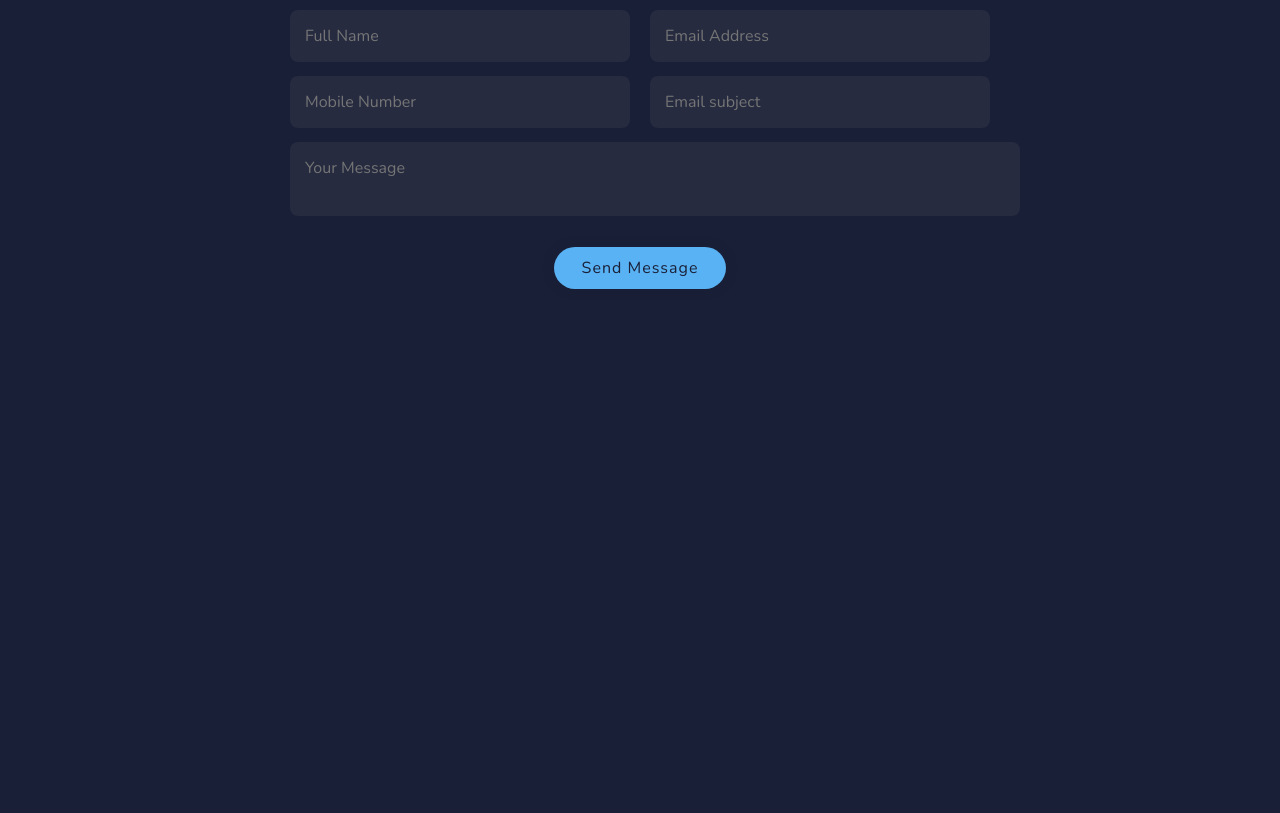
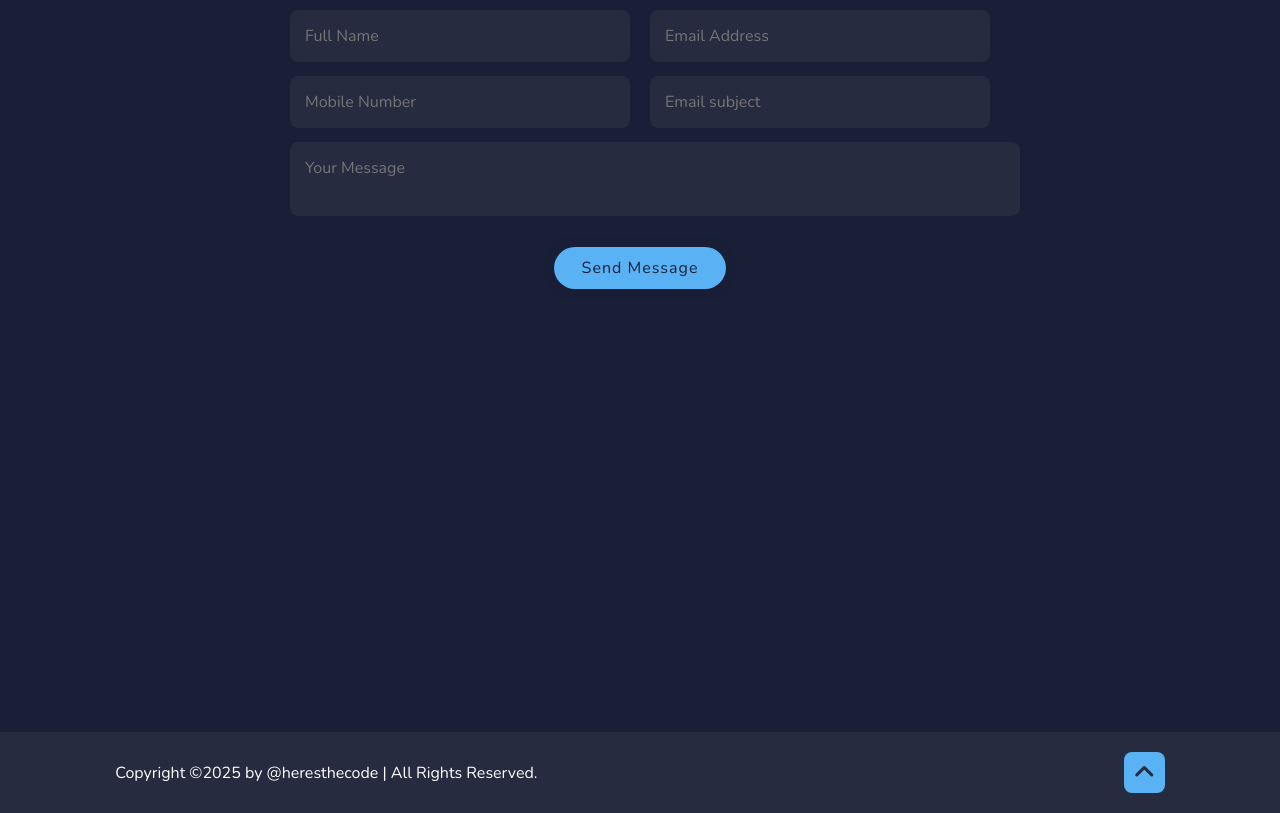
Before and after one commit to rohan-yadav19/portfolio_website, a plain HTML site: page index.html in a window 1280 px wide. Shown: the part 3868-4681 px from the top of the page. Before the commit the page ends 4600 px from the top, so only its background shows below. Drawn offline with nearby package versions, Linux system fonts and the light colour scheme.

Commit message:
second commit

```diff
--- a/index.html
+++ b/index.html
@@ -170,6 +170,15 @@
     </section>
 
     <!--footer design-->
+    <footer class="footer">
+      <div class="footer-text">
+        <p>Copyright &copy;2025 by @heresthecode | All Rights Reserved.</p>
+      </div>
+      <div class="footer-iconTop">
+        <a href="#home"><i class="fa-solid fa-angle-up"></i></a>
+      </div>
+    </footer>
+    <!--main js-->
     <script src="script.js"></script>
   </body>
 </html>
--- a/style.css
+++ b/style.css
@@ -294,3 +294,30 @@ span {
   margin-top: 2rem;
   cursor: pointer;
 }
+.footer {
+  display: flex;
+  justify-content: space-between;
+  align-items: center;
+  flex-wrap: wrap;
+  padding: 2rem 9%;
+  background: var(--snd-bg-color);
+}
+.footer-text {
+  font-size: 1.6rem;
+}
+.footer-iconTop {
+  display: inline-flex;
+  justify-content: center;
+  align-items: center;
+  padding: 0.8rem 1rem;
+  background: var(--main-color);
+  border-radius: 0.8rem;
+  transition: 0.5s ease;
+}
+.footer-iconTop a:hover {
+  box-shadow: 0 0 1rem var(--main-color);
+}
+.footer-iconTop a i {
+  font-size: 2.4rem;
+  color: var(--snd-bg-color);
+}
```
